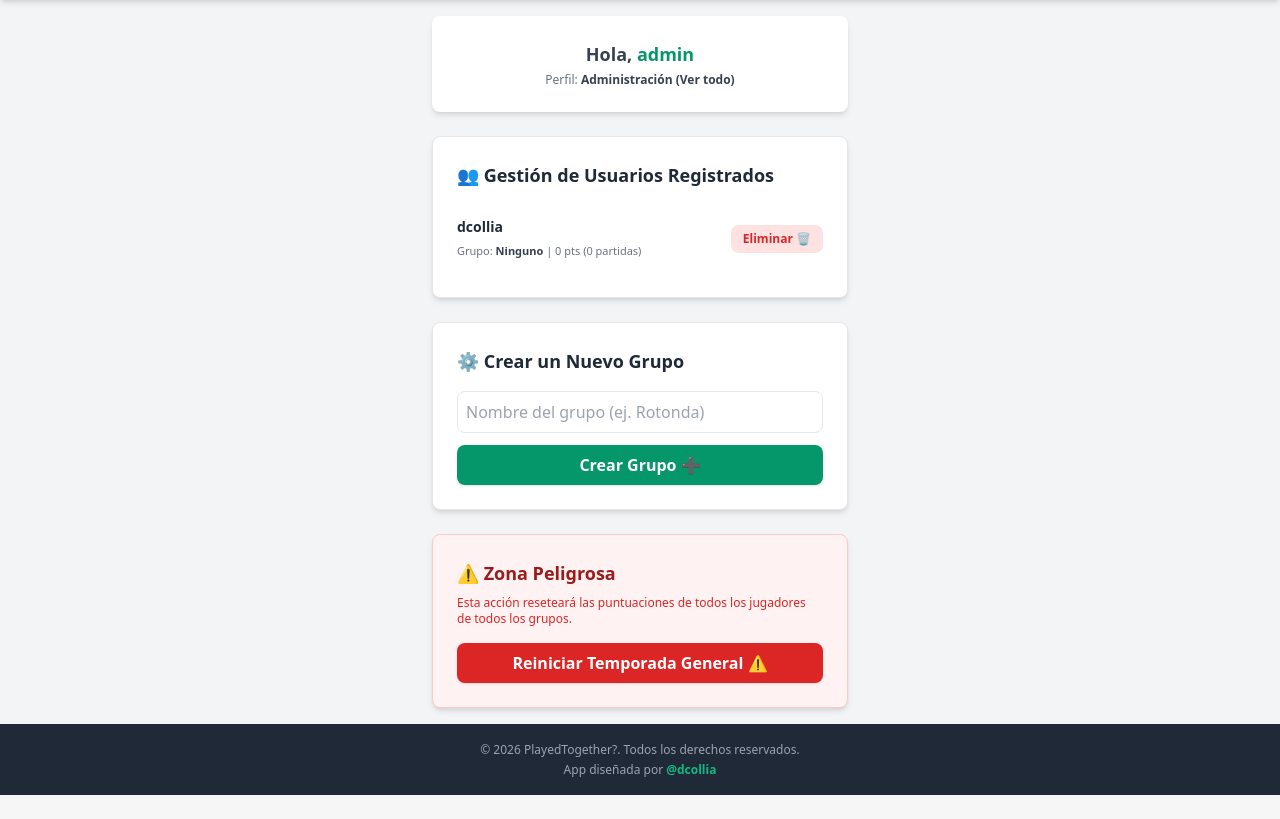
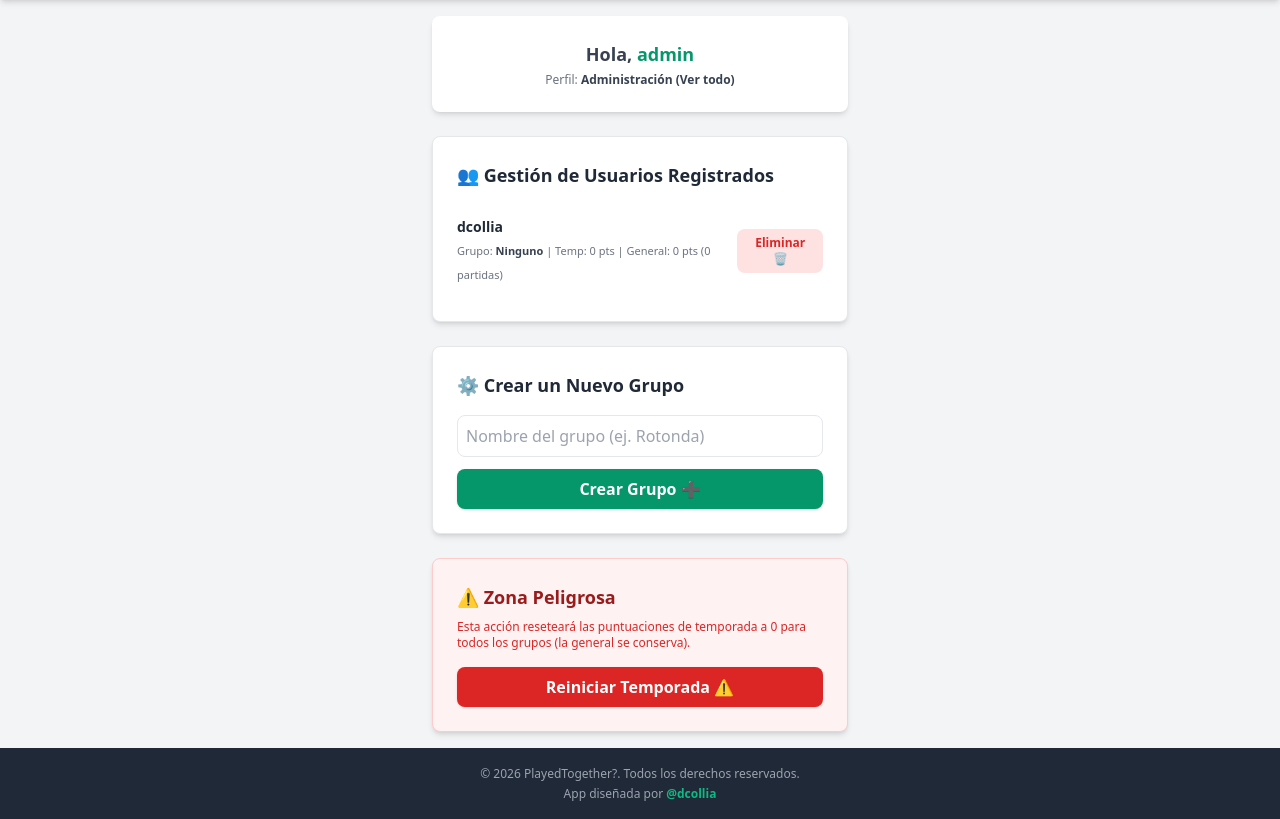
Before and after one commit to pintularrama-cyber/playedtogether, a Flask app: page / in a window 1280 px wide. Shown: the part 60-879 px from the top of the page. Before the commit the page ends 855 px from the top, so only its background shows below. Run offline with Flask 3, Linux system fonts and the light colour scheme; a user stored in the database is signed in; data comes from the database, SQL or seed files in the repository; parts of the project's set-up code (start-up, migrations or seed data) failed here and were passed over; some libraries are stand-ins or nearby versions.

Commit message:
Añadir temporadas de 20 dias, clasificacion dual y tabs interactivos

```diff
--- a/app.py
+++ b/app.py
@@ -30,22 +30,28 @@ class Grupo(db.Model):
     nombre = db.Column(db.String(50), unique=True, nullable=False)
     usuarios = db.relationship('User', backref='grupo', lazy=True)
 
+class Temporada(db.Model):
+    id = db.Column(db.Integer, primary_key=True)
+    numero = db.Column(db.Integer, default=1)
+    fecha_inicio = db.Column(db.Date, nullable=False)
+
 class User(UserMixin, db.Model):
     id = db.Column(db.Integer, primary_key=True)
     username = db.Column(db.String(50), unique=True, nullable=False)
     password_hash = db.Column(db.String(128), nullable=False)
     puntos_temporada = db.Column(db.Integer, default=0)
+    # NUEVO: Almacenar puntos históricos acumulados de todas las temporadas
+    puntos_general = db.Column(db.Integer, default=0)
     ultimo_juego_fecha = db.Column(db.Date, nullable=True)
+    partidas_jugadas = db.Column(db.Integer, default=0)
     grupo_id = db.Column(db.Integer, db.ForeignKey('grupo.id'), nullable=True)
-    # NUEVO: Almacenar la cantidad de partidas jugadas en la temporada
-    partidas_jugadas = db.Column(db.Integer, default=0)
 
 @login_manager.user_loader
 def load_user(user_id):
     return User.query.get(int(user_id))
 
 
-# --- BASE DE DATOS AUTOMÁTICA DE TRAYECTORIAS ---
+# --- BASE DE DATOS AUTOMÁTICA DE TRAYECTORIAS (64 JUGADORES) ---
 
 JUGADORES_DB = {
     "Messi": [("Barcelona", 2004, 2021), ("PSG", 2021, 2023), ("Inter Miami", 2023, 2026)],
@@ -117,6 +123,48 @@ JUGADORES_DB = {
 }
 
 
+# --- CONTROL DE TEMPORADAS AUTOMÁTICAS (20 DÍAS) ---
+
+def actualizar_y_obtener_temporada():
+    """Comprueba el estado de la temporada actual y maneja el reinicio cada 20 días."""
+    tz = ZoneInfo("Europe/Madrid")
+    hoy = datetime.datetime.now(tz).date()
+
+    # Intentamos obtener la temporada más reciente
+    temporada_activa = Temporada.query.order_by(Temporada.id.desc()).first()
+
+    # Si no existe ninguna, inicializamos la Temporada 1 hoy mismo
+    if not temporada_activa:
+        temporada_activa = Temporada(numero=1, fecha_inicio=hoy)
+        db.session.add(temporada_activa)
+        db.session.commit()
+
+    # Calcular días transcurridos desde que empezó la temporada activa
+    dias_transcurridos = (hoy - temporada_activa.fecha_inicio).days
+
+    # Si han transcurrido 20 días o más, finaliza la temporada e iniciamos la siguiente
+    if dias_transcurridos >= 20:
+        nueva_temporada = Temporada(
+            numero=temporada_activa.numero + 1,
+            fecha_inicio=hoy
+        )
+        db.session.add(nueva_temporada)
+
+        # Resetear los marcadores de temporada de todos los usuarios
+        # Nota: "puntos_general" y "partidas_jugadas" históricas no se tocan
+        usuarios = User.query.all()
+        for usuario in usuarios:
+            usuario.puntos_temporada = 0
+            usuario.ultimo_juego_fecha = None
+
+        db.session.commit()
+        temporada_activa = nueva_temporada
+        dias_transcurridos = 0
+
+    dias_restantes = 20 - dias_transcurridos
+    return temporada_activa.numero, dias_restantes
+
+
 # --- LÓGICA DE CONTROL DE CICLO DIARIO (11:00 AM) ---
 
 def obtener_fecha_juego_actual():
@@ -127,6 +175,16 @@ def obtener_fecha_juego_actual():
         return (ahora - datetime.timedelta(days=1)).date()
     else:
         return ahora.date()
+
+def compartieron_club(carrera1, carrera2):
+    for club1, entrada1, salida1 in carrera1:
+        for club2, entrada2, salida2 in carrera2:
+            if club1 == club2:
+                inicio_comun = max(entrada1, entrada2)
+                fin_comun = min(salida1, salida2)
+                if inicio_comun <= fin_comun:
+                    return True
+    return False
 
 def obtener_juego_del_dia(fecha_juego):
     hoy_str = fecha_juego.strftime('%Y%m%d')
@@ -184,26 +242,43 @@ def obtener_juego_del_dia(fecha_juego):
 @app.route('/')
 @login_required
 def index():
+    # Comprobar si hay reinicio de temporada automatizado
+    num_temporada, dias_restantes = actualizar_y_obtener_temporada()
+
     if current_user.username == 'admin':
-        usuarios = User.query.filter(User.username != 'admin').all()
+        usuarios_temporada = User.query.filter(User.username != 'admin').all()
+        usuarios_general = User.query.filter(User.username != 'admin').all()
         nombre_grupo = "Administración (Ver todo)"
         bloqueado_hora = False
         ha_jugado_hoy = False
     elif current_user.grupo_id:
-        usuarios = User.query.filter_by(grupo_id=current_user.grupo_id).filter(User.username != 'admin').order_by(User.puntos_temporada.desc()).all()
+        # Obtenemos la clasificación de la temporada (ordenada por puntos_temporada)
+        usuarios_temporada = User.query.filter_by(grupo_id=current_user.grupo_id).filter(User.username != 'admin').order_by(User.puntos_temporada.desc()).all()
+        # Obtenemos la clasificación histórica general (ordenada por puntos_general)
+        usuarios_general = User.query.filter_by(grupo_id=current_user.grupo_id).filter(User.username != 'admin').order_by(User.puntos_general.desc()).all()
+
         nombre_grupo = current_user.grupo.nombre
 
         fecha_activa = obtener_fecha_juego_actual()
         ha_jugado_hoy = (current_user.ultimo_juego_fecha == fecha_activa)
-
         bloqueado_hora = ha_jugado_hoy
     else:
-        usuarios = []
+        usuarios_temporada = []
+        usuarios_general = []
         nombre_grupo = "Ninguno (Sin asignar)"
         bloqueado_hora = False
         ha_jugado_hoy = False
 
-    return render_template('index.html', usuarios=usuarios, nombre_grupo=nombre_grupo, bloqueado_hora=bloqueado_hora, ha_jugado_hoy=ha_jugado_hoy)
+    return render_template(
+        'index.html',
+        usuarios_temporada=usuarios_temporada,
+        usuarios_general=usuarios_general,
+        nombre_grupo=nombre_grupo,
+        bloqueado_hora=bloqueado_hora,
+        ha_jugado_hoy=ha_jugado_hoy,
+        num_temporada=num_temporada,
+        dias_restantes=dias_restantes
+    )
 
 
 @app.route('/jugar')
@@ -227,16 +302,6 @@ def jugar():
 
     return render_template('jugar.html', jugadores=jugadores_mezclados, conexiones=conexiones_hoy)
 
-def compartieron_club(carrera1, carrera2):
-    for club1, entrada1, salida1 in carrera1:
-        for club2, entrada2, salida2 in carrera2:
-            if club1 == club2:
-                inicio_comun = max(entrada1, entrada2)
-                fin_comun = min(salida1, salida2)
-                if inicio_comun <= fin_comun:
-                    return True
-    return False
-
 
 @app.route('/guardar_puntuacion', methods=['POST'])
 @login_required
@@ -255,9 +320,12 @@ def guardar_puntuacion():
 
     if completado:
         puntos_obtenidos = max(100, 1000 - segundos)
+        # Sumar a la temporada actual
         current_user.puntos_temporada += puntos_obtenidos
+        # Sumar al histórico general
+        current_user.puntos_general += puntos_obtenidos
+
         current_user.ultimo_juego_fecha = fecha_activa
-        # INCREMENTAR PARTIDAS JUGADAS
         current_user.partidas_jugadas += 1
         db.session.commit()
 
@@ -290,6 +358,7 @@ def crear_grupo():
 @app.route('/reset_clasificacion', methods=['POST'])
 @login_required
 def reset_clasificacion():
+    """El administrador puede resetear la temporada de forma manual si lo desea."""
     if current_user.username != 'admin':
         flash("No tienes permisos de administrador.", "error")
         return redirect(url_for('index'))
@@ -298,10 +367,16 @@ def reset_clasificacion():
     for usuario in usuarios:
         usuario.puntos_temporada = 0
         usuario.ultimo_juego_fecha = None
-        # RESETEAR PARTIDAS JUGADAS
-        usuario.partidas_jugadas = 0
+        # Las partidas jugadas y el puntos_general se mantienen en el reset de temporada
+
+    # También forzamos el reinicio de la fecha de la temporada activa a hoy
+    temporada_activa = Temporada.query.order_by(Temporada.id.desc()).first()
+    if temporada_activa:
+        tz = ZoneInfo("Europe/Madrid")
+        temporada_activa.fecha_inicio = datetime.datetime.now(tz).date()
+
     db.session.commit()
-    flash("La clasificación general ha sido reiniciada a 0.", "success")
+    flash("La clasificación de la temporada actual ha sido reiniciada.", "success")
     return redirect(url_for('index'))
 
 
--- a/templates/index.html
+++ b/templates/index.html
@@ -38,14 +38,30 @@
         {% endif %}
     </div>
 
-    <!-- TABLA DE CLASIFICACIÓN (Para usuarios normales) -->
+    <!-- CLASIFICACIONES DUALES (Pestañas interactivas) -->
     {% if current_user.username != 'admin' %}
-    <div class="bg-white p-6 rounded-lg shadow-md">
-        <h3 class="text-xl font-bold text-gray-800 mb-4 flex items-center gap-2">
-            🏆 Clasificación: {{ nombre_grupo }}
-        </h3>
-        <div class="divide-y divide-gray-200">
-            {% for usuario in usuarios %}
+    <div class="bg-white p-6 rounded-lg shadow-md space-y-4">
+
+        <!-- Info de días restantes de la temporada -->
+        <div class="text-center p-2 bg-emerald-50 rounded-lg border border-emerald-100">
+            <p class="text-xs text-emerald-800 font-semibold">
+                ⏳ Quedan <span class="font-bold text-sm">{{ dias_restantes }} días</span> para finalizar la Temporada {{ num_temporada }}
+            </p>
+        </div>
+
+        <!-- Botones de Pestañas -->
+        <div class="flex bg-gray-100 p-1 rounded-lg">
+            <button onclick="cambiarPestaña('temporada')" id="tab-temporada" class="flex-1 text-center text-xs font-bold py-2 rounded-md transition duration-150 bg-white text-emerald-600 shadow">
+                Temporada {{ num_temporada }} 🏆
+            </button>
+            <button onclick="cambiarPestaña('general')" id="tab-general" class="flex-1 text-center text-xs font-bold py-2 rounded-md transition duration-150 text-gray-500 hover:text-gray-800">
+                Histórico General ⭐
+            </button>
+        </div>
+
+        <!-- Pestaña 1: Clasificación de la Temporada -->
+        <div id="contenido-temporada" class="divide-y divide-gray-200 block">
+            {% for usuario in usuarios_temporada %}
                 <div class="py-3 flex justify-between items-center">
                     <div class="flex items-center gap-3">
                         <span class="font-bold text-gray-500 text-sm">#{{ loop.index }}</span>
@@ -57,27 +73,46 @@
                     <span class="font-bold text-emerald-600 text-sm">{{ usuario.puntos_temporada }} pts</span>
                 </div>
             {% else %}
-                <p class="text-xs text-gray-500 text-center py-4">No hay jugadores registrados en este grupo todavía.</p>
+                <p class="text-xs text-gray-500 text-center py-4">No hay jugadores registrados en esta temporada todavía.</p>
             {% endfor %}
         </div>
+
+        <!-- Pestaña 2: Clasificación General -->
+        <div id="contenido-general" class="divide-y divide-gray-200 hidden">
+            {% for usuario in usuarios_general %}
+                <div class="py-3 flex justify-between items-center">
+                    <div class="flex items-center gap-3">
+                        <span class="font-bold text-gray-500 text-sm">#{{ loop.index }}</span>
+                        <div>
+                            <span class="font-semibold text-gray-800 block text-sm">{{ usuario.username }}</span>
+                            <span class="text-[10px] text-gray-400 block">{{ usuario.partidas_jugadas }} partidas acumuladas</span>
+                        </div>
+                    </div>
+                    <span class="font-bold text-emerald-600 text-sm">{{ usuario.puntos_general }} pts</span>
+                </div>
+            {% else %}
+                <p class="text-xs text-gray-500 text-center py-4">No hay puntuaciones registradas en el histórico todavía.</p>
+            {% endfor %}
+        </div>
+
     </div>
     {% endif %}
 
     <!-- PANEL EXCLUSIVO PARA EL ADMINISTRADOR -->
     {% if current_user.username == 'admin' %}
 
-        <!-- GESTIÓN DE USUARIOS (ELIMINAR) -->
+        <!-- GESTIÓN DE USUARIOS -->
         <div class="bg-white p-6 rounded-lg shadow-md border border-gray-200">
             <h3 class="text-lg font-bold text-gray-800 mb-4 flex items-center gap-2">
                 👥 Gestión de Usuarios Registrados
             </h3>
             <div class="divide-y divide-gray-200 max-h-72 overflow-y-auto">
-                {% for usuario in usuarios %}
+                {% for usuario in usuarios_temporada %}
                     <div class="py-3 flex justify-between items-center">
                         <div>
                             <span class="font-semibold text-gray-800 text-sm block">{{ usuario.username }}</span>
                             <span class="text-[11px] text-gray-500">
-                                Grupo: <strong class="text-gray-700">{{ usuario.grupo.nombre if usuario.grupo else 'Ninguno' }}</strong> | {{ usuario.puntos_temporada }} pts ({{ usuario.partidas_jugadas }} partidas)
+                                Grupo: <strong class="text-gray-700">{{ usuario.grupo.nombre if usuario.grupo else 'Ninguno' }}</strong> | Temp: {{ usuario.puntos_temporada }} pts | General: {{ usuario.puntos_general }} pts ({{ usuario.partidas_jugadas }} partidas)
                             </span>
                         </div>
                         <form action="{{ url_for('borrar_usuario', user_id=usuario.id) }}" method="POST" onsubmit="return confirm('¿Estás seguro de que deseas eliminar al usuario {{ usuario.username }}?');" style="margin: 0;">
@@ -106,16 +141,46 @@
         <!-- ZONA PELIGROSA -->
         <div class="bg-red-50 p-6 rounded-lg shadow-md border border-red-200">
             <h3 class="text-lg font-bold text-red-800 mb-2">⚠️ Zona Peligrosa</h3>
-            <p class="text-xs text-red-600 mb-4">Esta acción reseteará las puntuaciones de todos los jugadores de todos los grupos.</p>
-            <form action="{{ url_for('reset_clasificacion') }}" method="POST" onsubmit="return confirm('¿Estás seguro de que deseas reiniciar la clasificación general? Esto no se puede deshacer.');">
+            <p class="text-xs text-red-600 mb-4">Esta acción reseteará las puntuaciones de temporada a 0 para todos los grupos (la general se conserva).</p>
+            <form action="{{ url_for('reset_clasificacion') }}" method="POST" onsubmit="return confirm('¿Estás seguro de que deseas reiniciar la temporada actual? Esto no se puede deshacer.');">
                 <button type="submit" class="w-full bg-red-600 hover:bg-red-700 text-white font-bold py-2 px-4 rounded-lg shadow transition duration-200">
-                    Reiniciar Temporada General ⚠️
+                    Reiniciar Temporada ⚠️
                 </button>
             </form>
         </div>
     {% endif %}
 
 </div>
+
+<!-- SCRIPT DE PESTAÑAS (TABS) INTERACTIVAS -->
+<script>
+    function cambiarPestaña(tipo) {
+        const tabTemporada = document.getElementById('tab-temporada');
+        const tabGeneral = document.getElementById('tab-general');
+        const contentTemporada = document.getElementById('contenido-temporada');
+        const contentGeneral = document.getElementById('contenido-general');
+
+        if (tipo === 'temporada') {
+            // Activar botón temporada
+            tabTemporada.className = "flex-1 text-center text-xs font-bold py-2 rounded-md transition duration-150 bg-white text-emerald-600 shadow";
+            // Desactivar botón general
+            tabGeneral.className = "flex-1 text-center text-xs font-bold py-2 rounded-md transition duration-150 text-gray-500 hover:text-gray-800";
+
+            // Mostrar contenido temporada, ocultar general
+            contentTemporada.classList.replace('hidden', 'block');
+            contentGeneral.classList.replace('block', 'hidden');
+        } else {
+            // Activar botón general
+            tabGeneral.className = "flex-1 text-center text-xs font-bold py-2 rounded-md transition duration-150 bg-white text-emerald-600 shadow";
+            // Desactivar botón temporada
+            tabTemporada.className = "flex-1 text-center text-xs font-bold py-2 rounded-md transition duration-150 text-gray-500 hover:text-gray-800";
+
+            // Mostrar contenido general, ocultar temporada
+            contentGeneral.classList.replace('hidden', 'block');
+            contentTemporada.classList.replace('block', 'hidden');
+        }
+    }
+</script>
 
 <!-- SCRIPT DEL CRONÓMETRO DE ESPERA -->
 {% if bloqueado_hora %}
```
